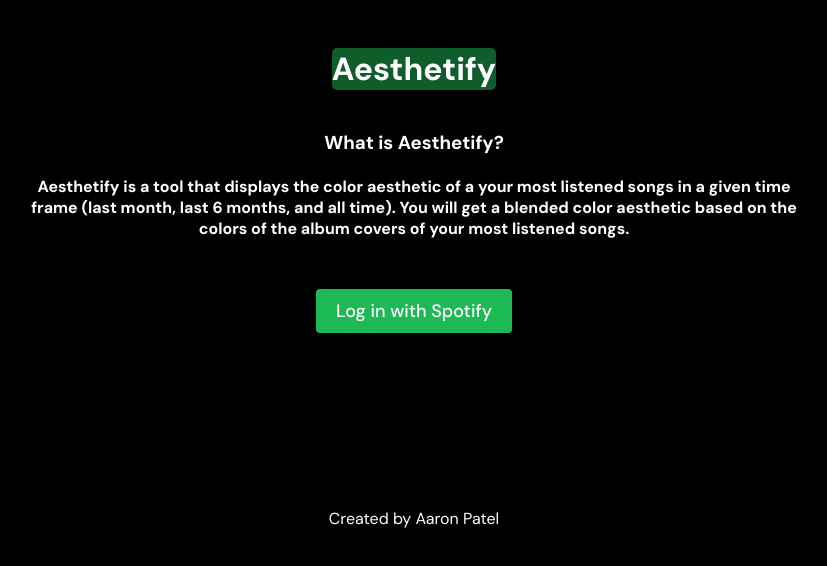
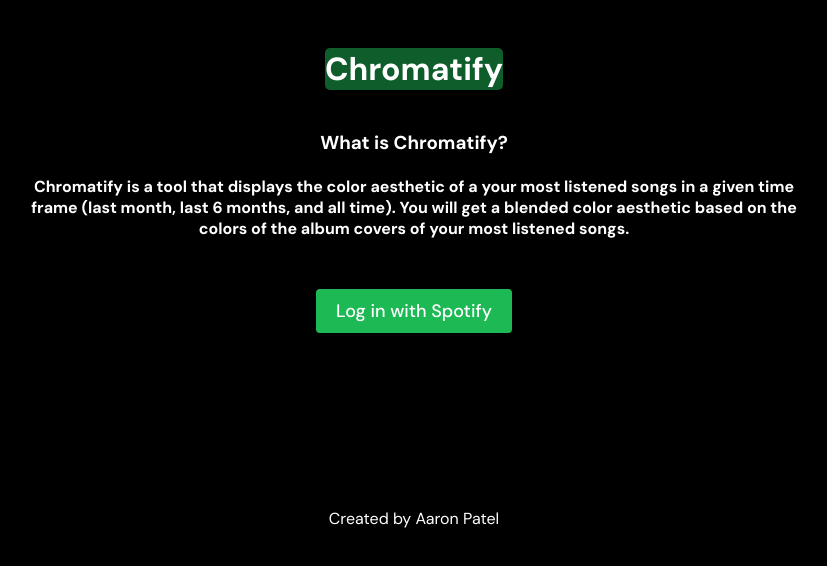
Before and after one commit to arpatell/Chromatify, a React (Create React App) app: page / in a window 1280 px wide. Shown: the top 566 px of the page, without its empty margins (226-1053 px from the left). Built offline with nearby package versions, Linux system fonts and the light colour scheme.

Commit message:
configured with vercel domain

```diff
--- a/public/index.html
+++ b/public/index.html
@@ -7,7 +7,7 @@
   <meta name="description" content="Spotify Aura Generator" />
   <link rel="manifest" href="%PUBLIC_URL%/manifest.json" />
   <link rel="icon" href="%PUBLIC_URL%/favicon.ico" />
-  <title>Aesthetify</title>
+  <title>Chromatify</title>
 </head>
 <body>
   <noscript>You need to enable JavaScript to run this app.</noscript>
--- a/src/App.js
+++ b/src/App.js
@@ -5,7 +5,7 @@
 
 const CLIENT_ID = 'f5bbf7f8ab8b4462af66203517fdc02b';
 const CLIENT_SECRET = 'accef1018284493d8bf41ef49f142d7f';
-const REDIRECT_URI = 'http://localhost:3000/callback';
+const REDIRECT_URI = 'chromatify.vercel.app/callback';
 const SCOPES = 'user-top-read';
 var urlCode = null;
 
@@ -247,11 +247,11 @@
 
   return (
     <div className="App">
-      <h1 className="app-title">Aesthetify</h1>
+      <h1 className="app-title">Chromatify</h1>
       {!accessToken && (
         <div className="info-text">
-          <h3>What is Aesthetify?</h3>
-          <h4>Aesthetify is a tool that displays the color aesthetic of a your most listened songs in a given time frame (last month, last 6 months, and all time). You will get a blended color aesthetic based on the colors of the album covers of your most listened songs. </h4>
+          <h3>What is Chromatify?</h3>
+          <h4>Chromatify is a tool that displays the color aesthetic of a your most listened songs in a given time frame (last month, last 6 months, and all time). You will get a blended color aesthetic based on the colors of the album covers of your most listened songs. </h4>
         </div>
       )}
       {!accessToken && (
```
